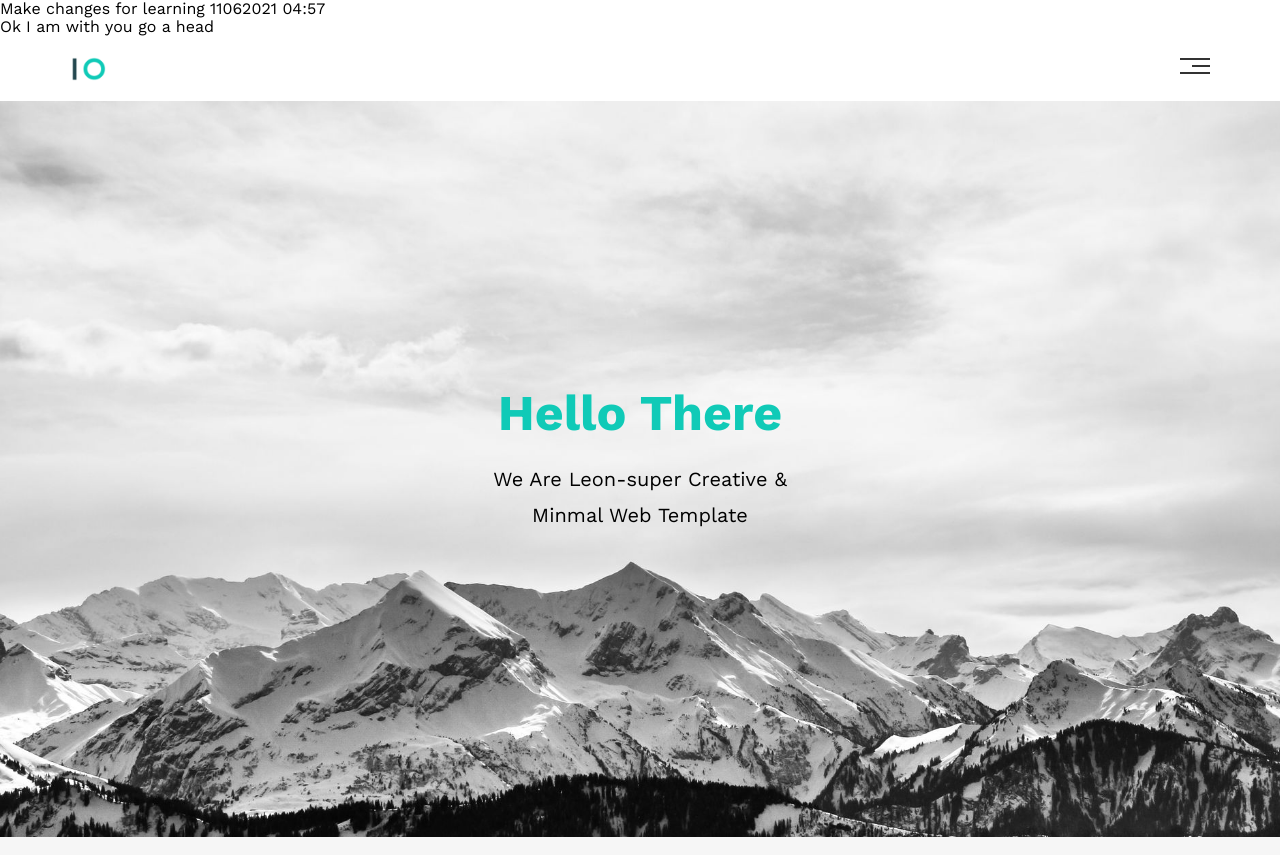
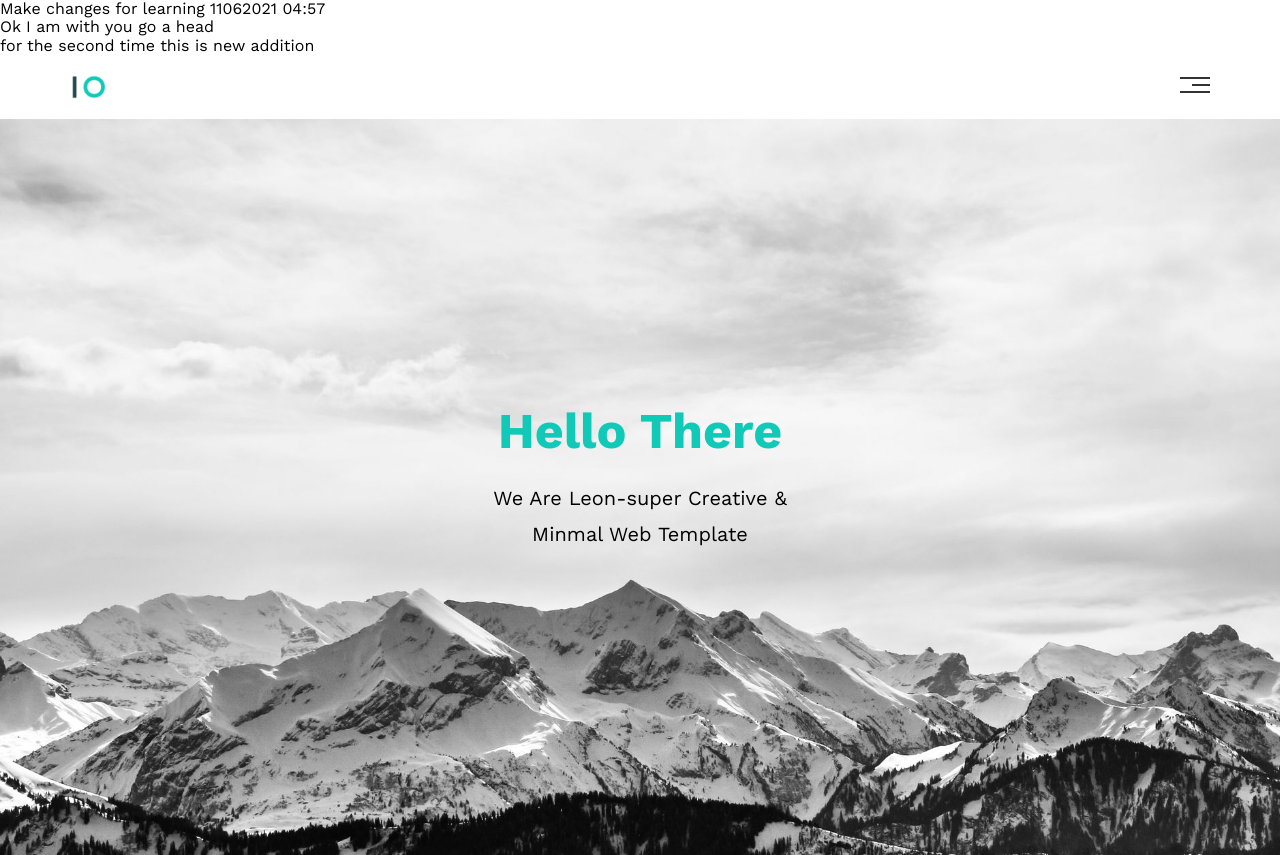
Before and after one commit to Legyptian/zero-HTML-CSS-Tuorial, a plain HTML site: page index.html in a window 1280 px wide. Shown: the top 855 px of the page. Drawn offline with nearby package versions, Linux system fonts and the light colour scheme.

Commit message:
New changes in index file

```diff
--- a/index.html
+++ b/index.html
@@ -19,6 +19,7 @@
 <body>
     <div>Make changes for learning 11062021 04:57</div>
     <div>Ok I am with you go a head</div>
+    <div>for the second time this is new addition</div>
 <!-- Start Header -->
     <header class="header">
             <div class="container">
```
